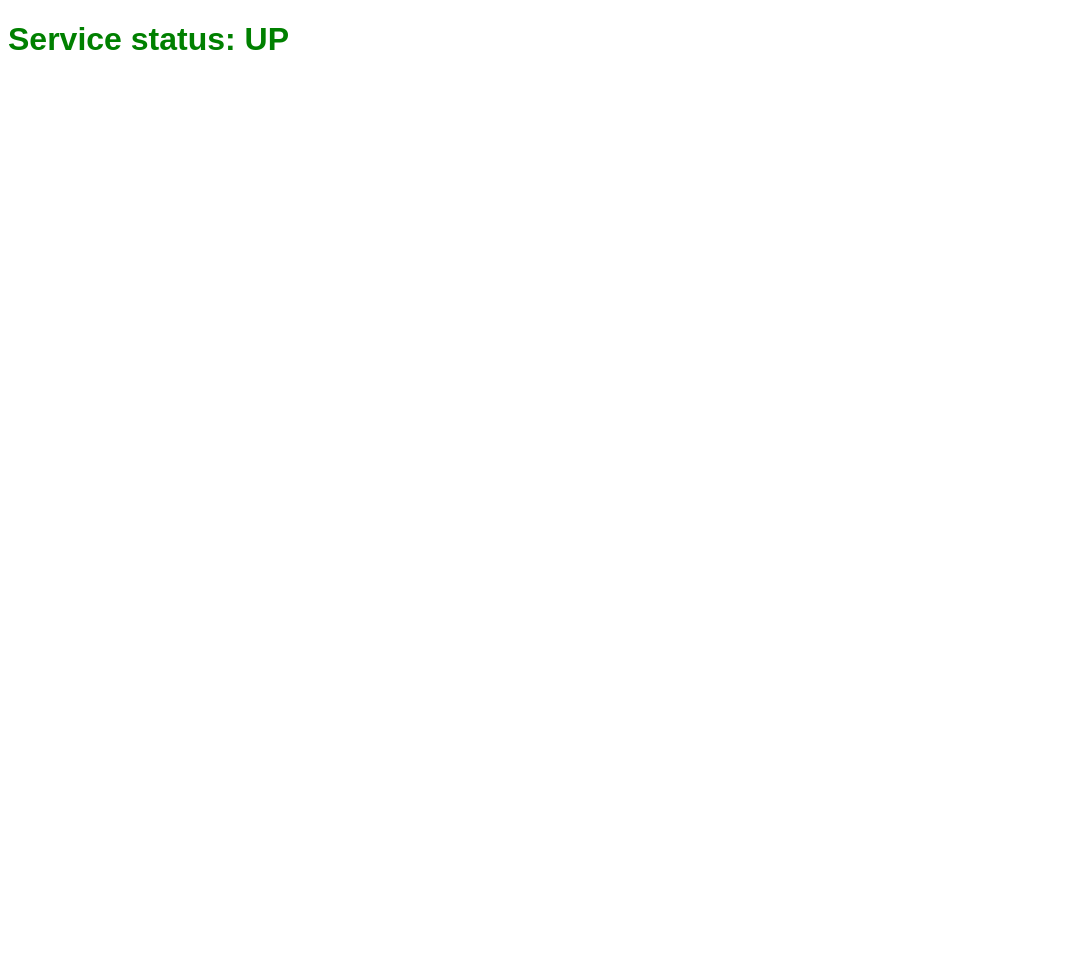
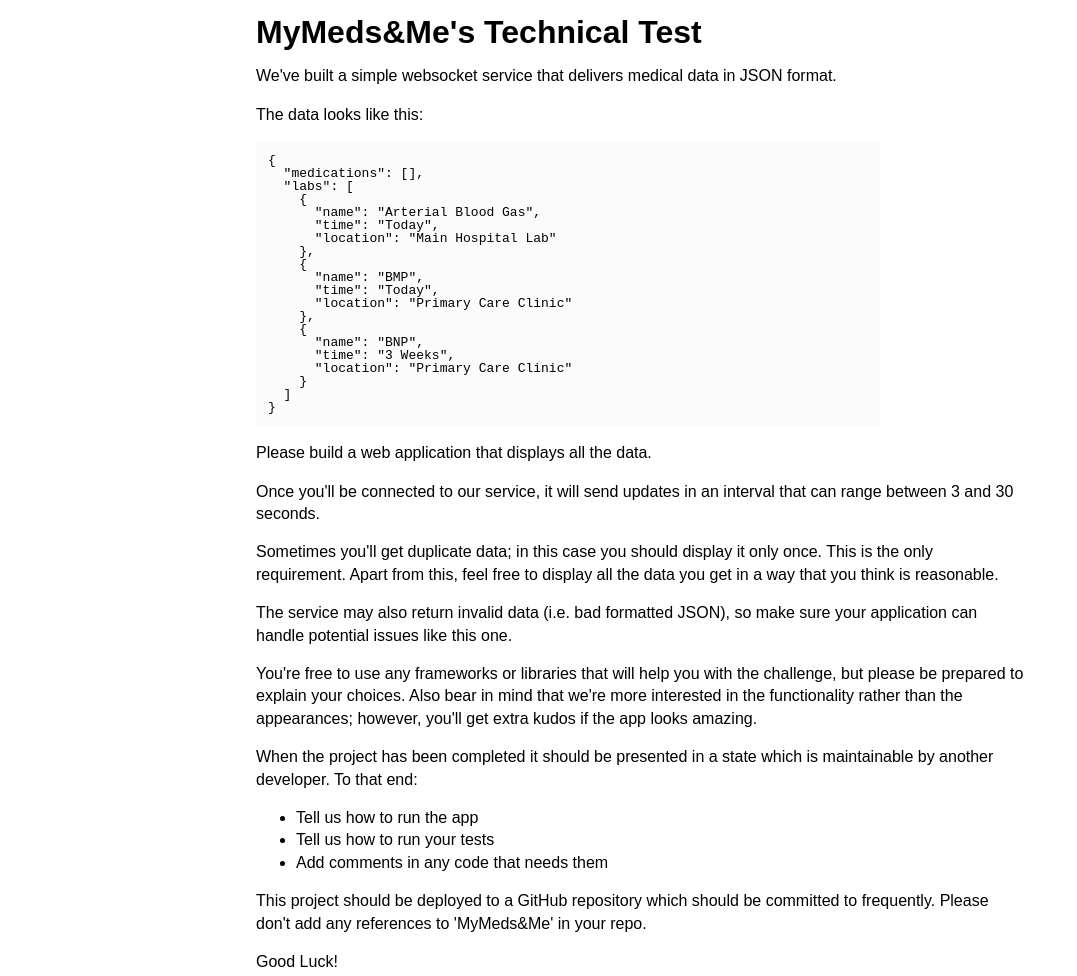
Before and after one commit to MyMedsAndMe/websockets_challenge, a website: page index.html in a window 1280 px wide. Shown: the whole page, without its empty margins (0-1077 px from the left). Before the commit the page ends 800 px from the top, so only its background shows below. Drawn offline with Linux system fonts and the light colour scheme.

Commit message:
Challenge instructions

```diff
--- a/index.html
+++ b/index.html
@@ -3,9 +3,61 @@
 <head>
   <meta charset="utf-8">
   <title>WebSocket Service</title>
+  <style>
+    body {
+      font-family: Arial, sans-serif;
+      width: 768px;
+      margin: auto;
+      line-height: 140%;
+    }
+    pre {
+      background-color: #fbfbfb;
+      border-radius: 4px;
+      padding: 12px;
+      width: 600px;
+      line-height: 100%;
+    }
+  </style>
 </head>
 <body>
-  <h1 style="color:green;font-family: Arial, sans-serif;">Service status: UP</h1>
+  <h1 id="mymedsmes-technical-test">MyMeds&amp;Me's Technical Test</h1>
+  <p>We've built a simple websocket service that delivers medical data in JSON format.</p>
+  <p>The data looks like this:</p>
+  <pre><code>{
+  "medications": [],
+  "labs": [
+    {
+      "name": "Arterial Blood Gas",
+      "time": "Today",
+      "location": "Main Hospital Lab"
+    },
+    {
+      "name": "BMP",
+      "time": "Today",
+      "location": "Primary Care Clinic"
+    },
+    {
+      "name": "BNP",
+      "time": "3 Weeks",
+      "location": "Primary Care Clinic"
+    }
+  ]
+}</code></pre>
+  <p>Please build a web application that displays all the data.</p>
+  <p>Once you'll be connected to our service, it will send updates in an interval that can range between 3 and 30 seconds.</p>
+  <p>Sometimes you'll get duplicate data; in this case you should display it only once. This is the only requirement. Apart from this, feel free to display all the data you get in a way that you think is reasonable.</p>
+  <p>The service may also return invalid data (i.e. bad formatted JSON), so make sure your application can handle potential issues like this one.</p>
+  <p>You're free to use any frameworks or libraries that will help you with the challenge, but please be prepared to explain your choices. Also bear in mind that we're more interested in the functionality rather than the appearances; however, you'll get extra kudos if the app looks amazing.</p>
+  <p>When the project has been completed it should be presented in a state which is maintainable by another developer. To that end:</p>
+  <ul>
+  <li>Tell us how to run the app</li>
+  <li>Tell us how to run your tests</li>
+  <li>Add comments in any code that needs them</li>
+  </ul>
+  <p>This project should be deployed to a GitHub repository which should be committed to frequently. Please don't add any references to 'MyMeds&amp;Me' in your repo.</p>
+  <p>Good Luck!</p>
+
+
 
   <script>
     var host = location.origin.replace(/^http/, 'ws')
```
